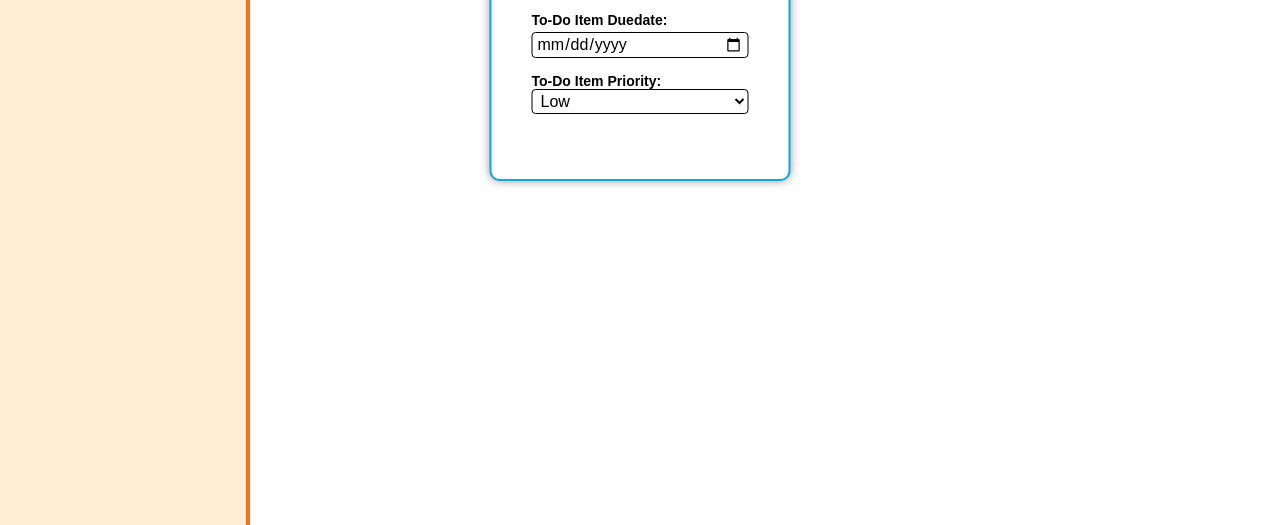
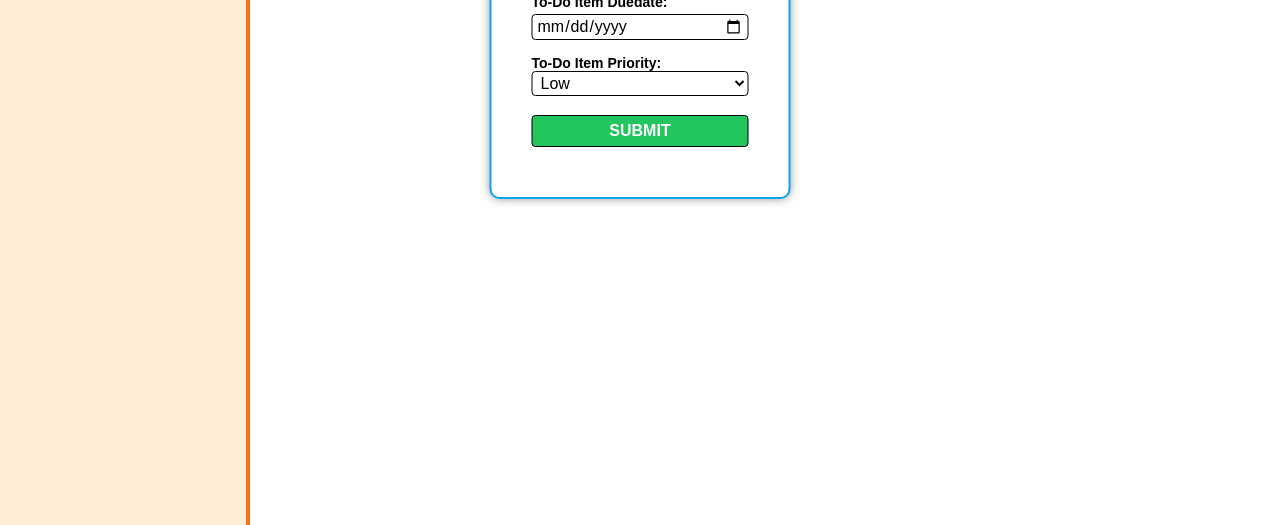
Before and after one commit to 0BooM/todo-list, a website built with webpack: page src/index.html in a window 1280 px wide. Shown: the part 359-884 px from the top of the page. Built offline with nearby package versions, Linux system fonts and the light colour scheme.

Commit message:
Update: Add submit button and style it

```diff
--- a/src/index.html
+++ b/src/index.html
@@ -67,6 +67,7 @@
             <option value="high">High</option>
           </select>
         </label>
+        <input type="submit" value="SUBMIT" />
       </form>
     </dialog>
   </body>
--- a/src/style.css
+++ b/src/style.css
@@ -191,7 +191,8 @@ main ul li .remove-icon,
 main ul li .expand-icon,
 nav .projects-list .project,
 nav .add-project,
-main .add-item {
+main .add-item,
+dialog input[type="submit"] {
   transition: 0.15s ease-in-out;
 }
 
@@ -323,3 +324,17 @@ dialog form input {
 dialog form label {
   margin-bottom: 1.5rem;
 }
+
+dialog input[type="submit"] {
+  padding: 0.6rem 0rem;
+  font-weight: bold;
+  color: white;
+  background-color: #22c55e;
+  cursor: pointer;
+}
+dialog input[type="submit"]:hover {
+  background-color: #16a34a;
+}
+dialog input[type="submit"]:active {
+  background-color: #00792c;
+}
```
